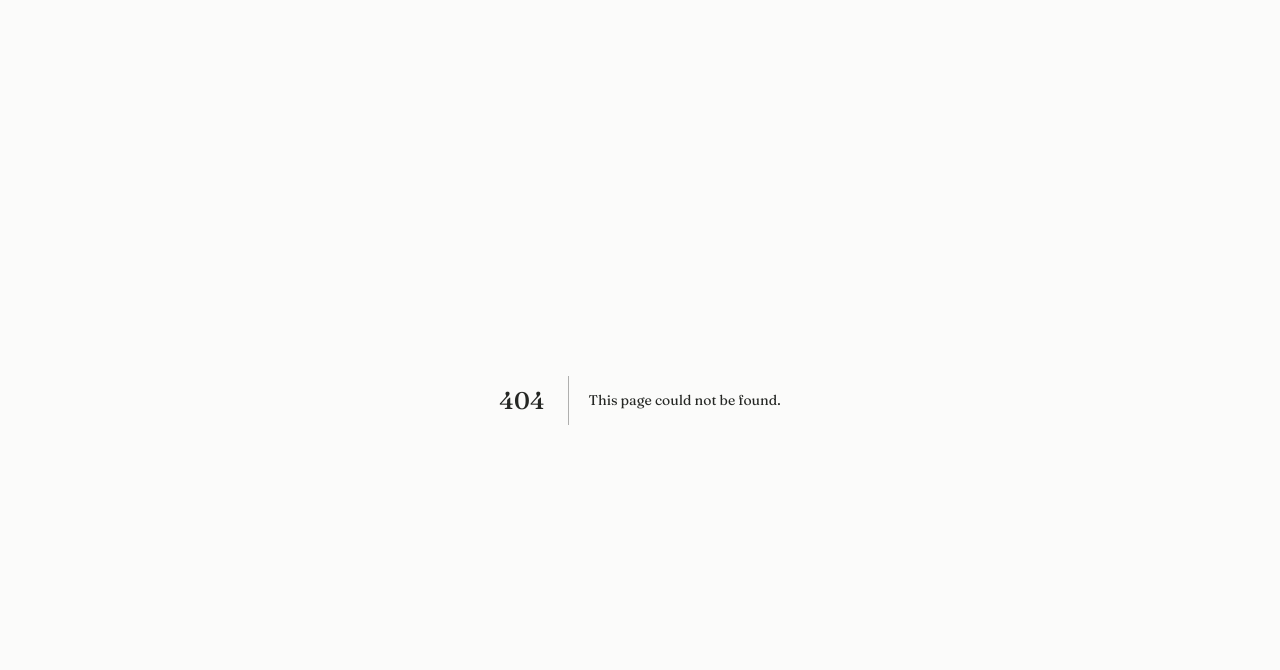
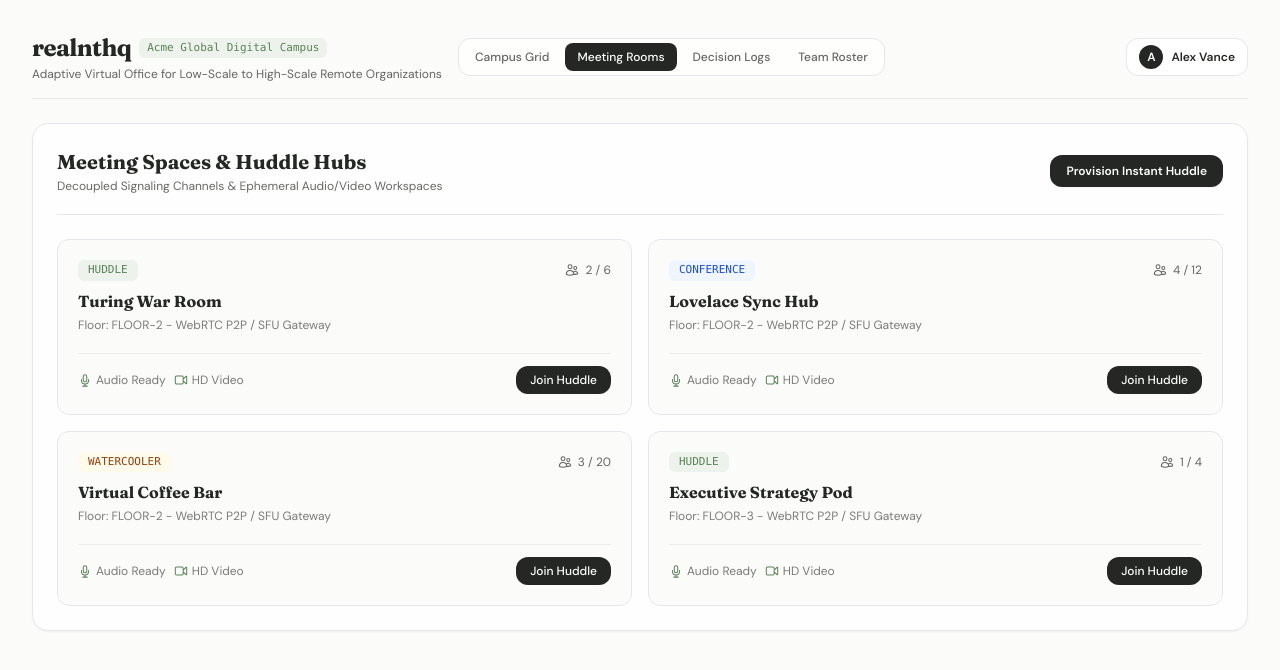
Before and after one commit to gtkrshnaaa/realnthq, a Next.js app in the folder client/: page /rooms in a window 1280 px wide. Before the commit this address had no page. Shown: the top 670 px of the page. Built offline with nearby package versions, Linux system fonts and the light colour scheme.

Commit message:
feat(client): add interactive meeting rooms page

```diff
--- /dev/null
+++ b/client/src/app/rooms/page.tsx
@@ -0,0 +1,171 @@
+'use client';
+
+import React, { useState } from 'react';
+import { Header } from '@/components/navigation/header';
+import { ActiveHuddle } from '@/components/rooms/active_huddle';
+import { VideoIcon, MicIcon, UsersIcon } from '@/components/icons/icons';
+import { RoomData, UserProfile } from '@/types/office.types';
+
+export default function RoomsPage() {
+  const [currentUser] = useState<UserProfile>({
+    id: 'b0000000-0000-0000-0000-000000000001',
+    email: 'admin@acme.org',
+    fullName: 'Alex Vance',
+    displayTitle: 'Head of Engineering',
+    status: 'AVAILABLE',
+  });
+
+  const [rooms, setRooms] = useState<RoomData[]>([
+    {
+      id: 'room-1',
+      floorId: 'floor-2',
+      name: 'Turing War Room',
+      roomType: 'HUDDLE',
+      capacity: 6,
+      occupantCount: 2,
+    },
+    {
+      id: 'room-2',
+      floorId: 'floor-2',
+      name: 'Lovelace Sync Hub',
+      roomType: 'CONFERENCE',
+      capacity: 12,
+      occupantCount: 4,
+    },
+    {
+      id: 'room-3',
+      floorId: 'floor-2',
+      name: 'Virtual Coffee Bar',
+      roomType: 'WATERCOOLER',
+      capacity: 20,
+      occupantCount: 3,
+    },
+    {
+      id: 'room-4',
+      floorId: 'floor-3',
+      name: 'Executive Strategy Pod',
+      roomType: 'HUDDLE',
+      capacity: 4,
+      occupantCount: 1,
+    },
+  ]);
+
+  const [activeRoom, setActiveRoom] = useState<RoomData | null>(null);
+
+  const getRoomBadgeColor = (type: string) => {
+    switch (type) {
+      case 'HUDDLE':
+        return 'bg-[#eef2ec] text-[#5a8357]';
+      case 'CONFERENCE':
+        return 'bg-blue-50 text-blue-700';
+      case 'WATERCOOLER':
+        return 'bg-amber-50 text-amber-800';
+      default:
+        return 'bg-gray-100 text-gray-700';
+    }
+  };
+
+  return (
+    <main className="min-h-screen p-4 md:p-6 lg:p-8 max-w-7xl mx-auto space-y-6">
+      <Header currentUser={currentUser} activePath="/rooms" />
+
+      <section className="bg-white/80 backdrop-blur-sm rounded-2xl border border-black/8 p-6 shadow-sm">
+        <div className="flex flex-col sm:flex-row sm:items-center justify-between pb-5 border-b border-black/8 gap-4">
+          <div>
+            <h2 className="font-serif text-xl font-bold text-[#252724]">
+              Meeting Spaces & Huddle Hubs
+            </h2>
+            <p className="text-xs text-[#252724]/70 mt-0.5">
+              Decoupled Signaling Channels & Ephemeral Audio/Video Workspaces
+            </p>
+          </div>
+          <button
+            onClick={() => {
+              const newRoom: RoomData = {
+                id: `room-${Date.now()}`,
+                floorId: 'floor-2',
+                name: `Ad-Hoc Huddle ${rooms.length + 1}`,
+                roomType: 'HUDDLE',
+                capacity: 8,
+                occupantCount: 1,
+              };
+              setRooms((prev) => [...prev, newRoom]);
+              setActiveRoom(newRoom);
+            }}
+            className="px-4 py-2 rounded-xl bg-[#252724] hover:bg-[#3b3e39] text-white text-xs font-semibold shadow-sm transition-all"
+          >
+            Provision Instant Huddle
+          </button>
+        </div>
+
+        <div className="grid grid-cols-1 md:grid-cols-2 gap-4 mt-6">
+          {rooms.map((room) => {
+            const isFull = room.occupantCount >= room.capacity;
+            return (
+              <div
+                key={room.id}
+                className="p-5 rounded-xl border border-black/8 bg-[#fbfbfa] hover:border-black/20 transition-all flex flex-col justify-between"
+              >
+                <div>
+                  <div className="flex items-center justify-between mb-2">
+                    <span
+                      className={`px-2.5 py-0.5 rounded-md text-[11px] font-mono uppercase ${getRoomBadgeColor(
+                        room.roomType,
+                      )}`}
+                    >
+                      {room.roomType}
+                    </span>
+                    <div className="flex items-center gap-1.5 text-xs text-[#252724]/70">
+                      <UsersIcon className="w-3.5 h-3.5" />
+                      <span>{`${room.occupantCount} / ${room.capacity}`}</span>
+                    </div>
+                  </div>
+
+                  <h3 className="font-serif text-base font-bold text-[#252724]">
+                    {room.name}
+                  </h3>
+                  <p className="text-xs text-[#252724]/60 mt-1">
+                    Floor: {room.floorId.toUpperCase()} - WebRTC P2P / SFU Gateway
+                  </p>
+                </div>
+
+                <div className="flex items-center justify-between mt-5 pt-3 border-t border-black/5">
+                  <div className="flex items-center gap-2 text-xs text-[#252724]/60">
+                    <span className="flex items-center gap-1">
+                      <MicIcon className="w-3.5 h-3.5 text-[#5a8357]" />
+                      Audio Ready
+                    </span>
+                    <span className="flex items-center gap-1">
+                      <VideoIcon className="w-3.5 h-3.5 text-[#5a8357]" />
+                      HD Video
+                    </span>
+                  </div>
+
+                  <button
+                    onClick={() => setActiveRoom(room)}
+                    disabled={isFull}
+                    className={`px-3.5 py-1.5 rounded-xl text-xs font-medium transition-all ${
+                      isFull
+                        ? 'bg-black/5 text-black/30 cursor-not-allowed'
+                        : 'bg-[#252724] hover:bg-[#3b3e39] text-white shadow-xs'
+                    }`}
+                  >
+                    {isFull ? 'Room Full' : 'Join Huddle'}
+                  </button>
+                </div>
+              </div>
+            );
+          })}
+        </div>
+      </section>
+
+      {activeRoom && (
+        <ActiveHuddle
+          room={activeRoom}
+          currentUser={currentUser}
+          onLeave={() => setActiveRoom(null)}
+        />
+      )}
+    </main>
+  );
+}
```
